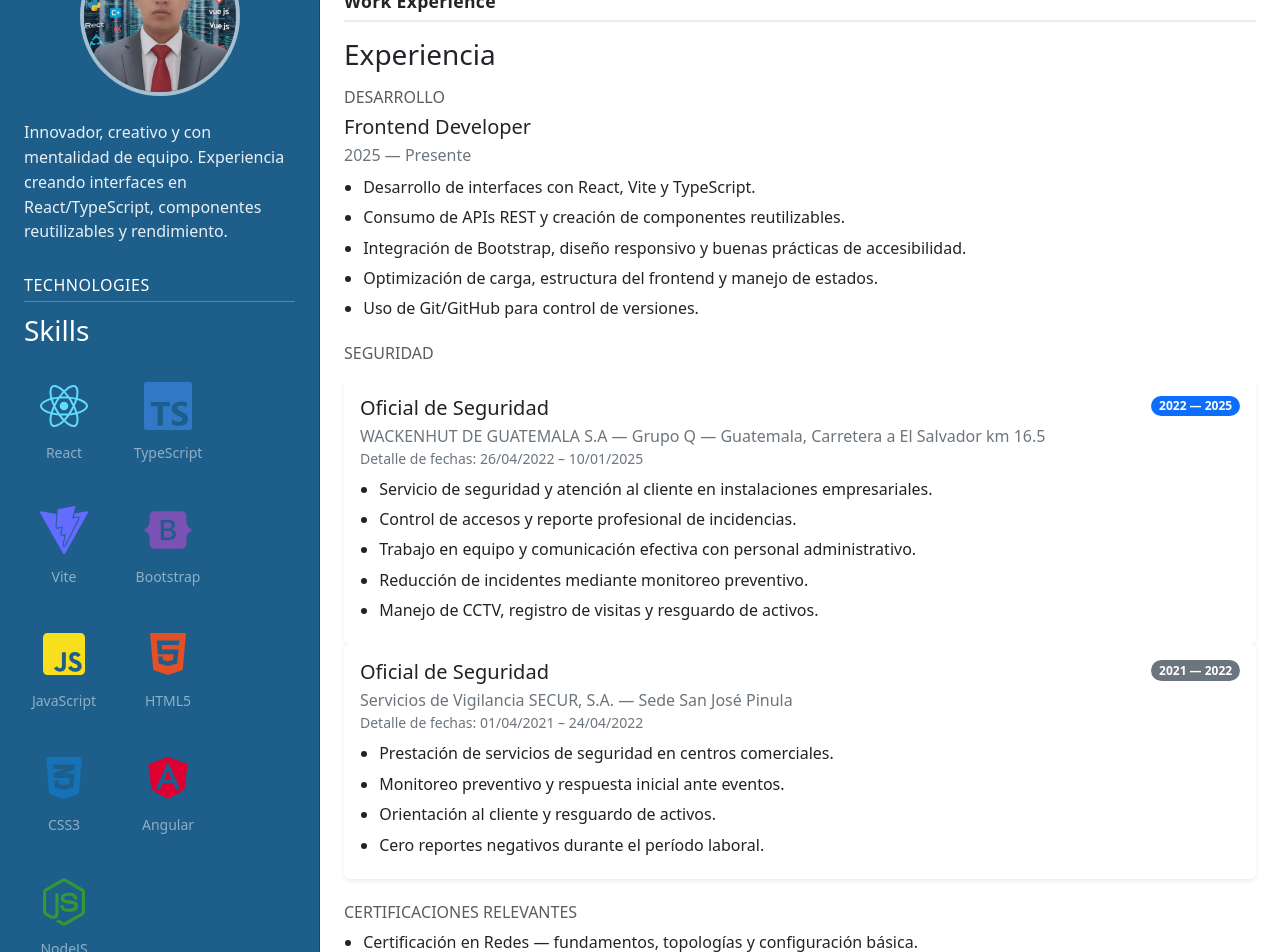
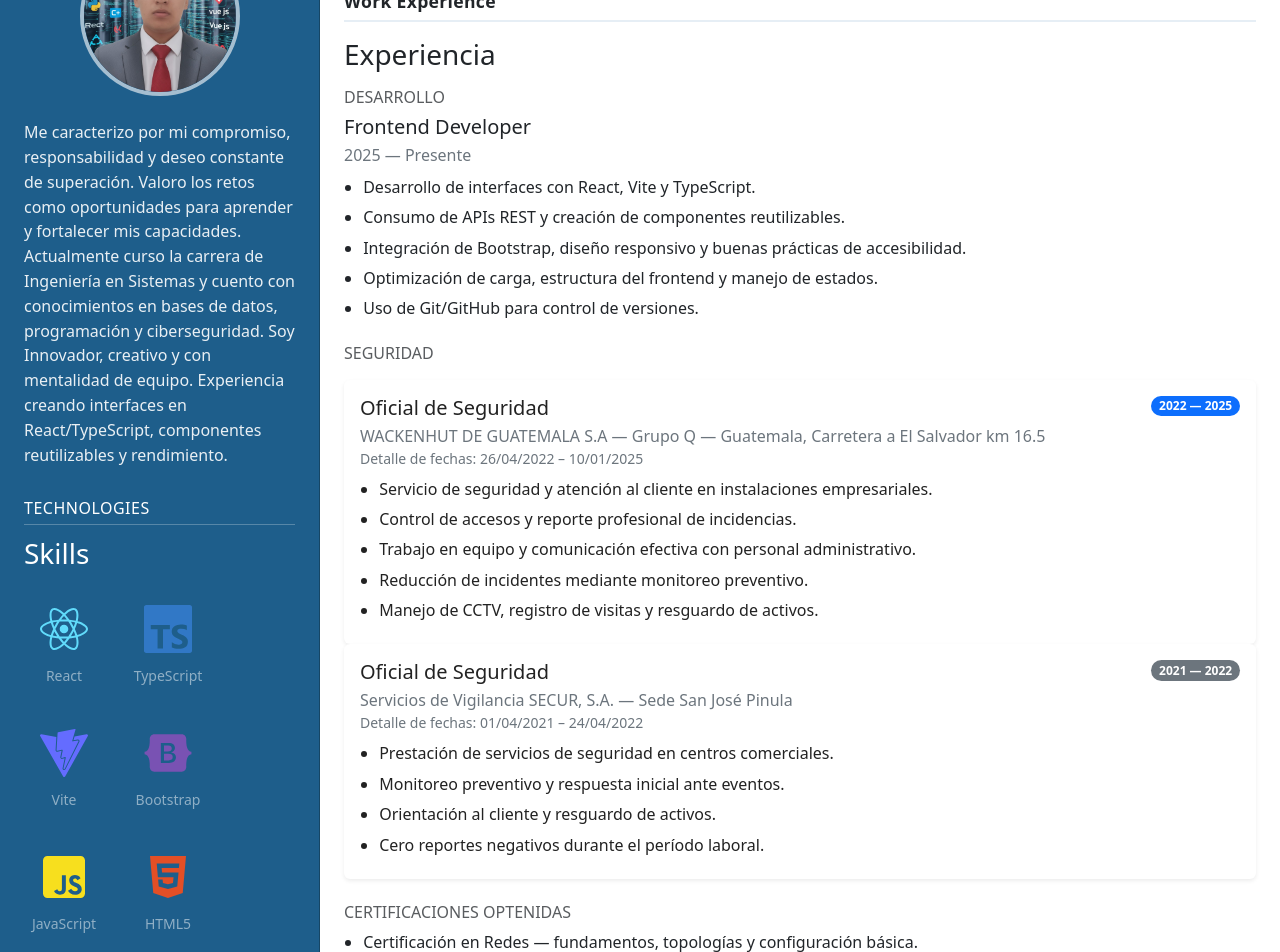
Before and after one commit to PerezAmnerJr/Mi-hoja-de-Vida-Amner, a React (Vite) app: page / in a window 1280 px wide. Shown: the part 140-1092 px from the top of the page. Built offline with nearby package versions, Linux system fonts and the light colour scheme.

Commit message:
cambio de informacionde de App.tsx

```diff
--- a/src/App.tsx
+++ b/src/App.tsx
@@ -32,7 +32,7 @@ export default function App() {
             {/* Resumen */}
             <section className="cv-block mb-4">
               <p className="mb-0 opacity-90">
-                Innovador, creativo y con mentalidad de equipo. Experiencia creando
+                Me caracterizo por mi compromiso, responsabilidad y deseo constante de superación. Valoro los retos como oportunidades para aprender y fortalecer mis capacidades. Actualmente curso la carrera de Ingeniería en Sistemas y cuento con conocimientos en bases de datos, programación y ciberseguridad. Soy Innovador, creativo y con mentalidad de equipo. Experiencia creando
                 interfaces en React/TypeScript, componentes reutilizables y rendimiento.
               </p>
             </section>
--- a/src/sections/Experience.tsx
+++ b/src/sections/Experience.tsx
@@ -91,7 +91,7 @@ export default function Experience() {
 
       {/* --- CERTIFICACIONES --- */}
       <div className="mt-4">
-        <h3 className="h6 text-uppercase text-muted mb-2">Certificaciones Relevantes</h3>
+        <h3 className="h6 text-uppercase text-muted mb-2">Certificaciones Optenidas</h3>
 
         <ul className="mb-0">
           <li>Certificación en Redes — fundamentos, topologías y configuración básica.</li>
```
